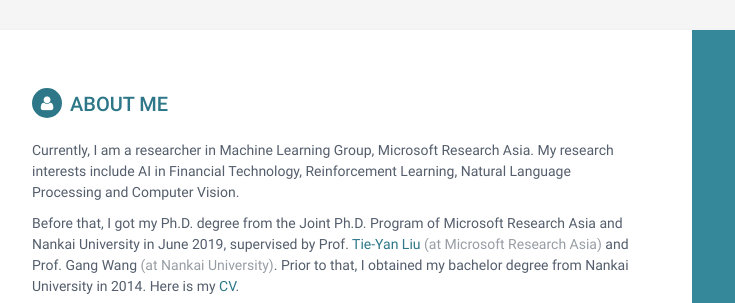
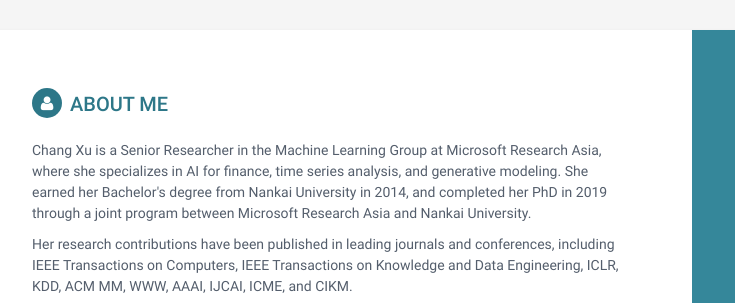
Before and after one commit to chang-xu/chang-xu.github.io, a plain HTML site: page index.html in a window 1280 px wide. Shown: the top 303 px of the page, 188-923 px from the left. Drawn offline with Linux system fonts and the light colour scheme.

Commit message:
changes in about me

```diff
--- a/index.html
+++ b/index.html
@@ -94,10 +94,15 @@
             <section class="section summary-section">
                 <h2 class="section-title"><i class="fa fa-user"></i>About Me</h2>
                 <div class="summary">
+                    <p>Chang Xu is a Senior Researcher in the Machine Learning Group at Microsoft Research Asia, where she specializes in AI for finance, time series analysis, and generative modeling. She earned her Bachelor's degree from Nankai University in 2014, and completed her PhD in 2019 through a joint program between Microsoft Research Asia and Nankai University.
+
+                    <p>Her research contributions have been published in leading journals and conferences, including IEEE Transactions on Computers, IEEE Transactions on Knowledge and Data Engineering, ICLR, KDD, ACM MM, WWW, AAAI, IJCAI, ICME, and CIKM.
+
+                    <!--
                     <p>Currently, I am a researcher in Machine Learning Group, Microsoft Research Asia. My research interests include AI in Financial Technology, Reinforcement Learning, Natural Language Processing and Computer Vision.
-
                     <p>Before that, I got my Ph.D. degree from the Joint Ph.D. Program of Microsoft Research Asia and Nankai University in June 2019, supervised by Prof.<a href="http://research.microsoft.com/en-us/people/tyliu/"> Tie-Yan Liu</a> <span style="color:#979da5">(at Microsoft Research Asia)</span> and Prof. Gang Wang <span style="color:#979da5">(at Nankai University)</span>.
                     Prior to that, I obtained my bachelor degree from Nankai University in 2014. Here is my <a href="public/ChangXu_CV.pdf">CV</a>.</p>
+                    -->
 
                 </div><!--//summary-->
 
```
